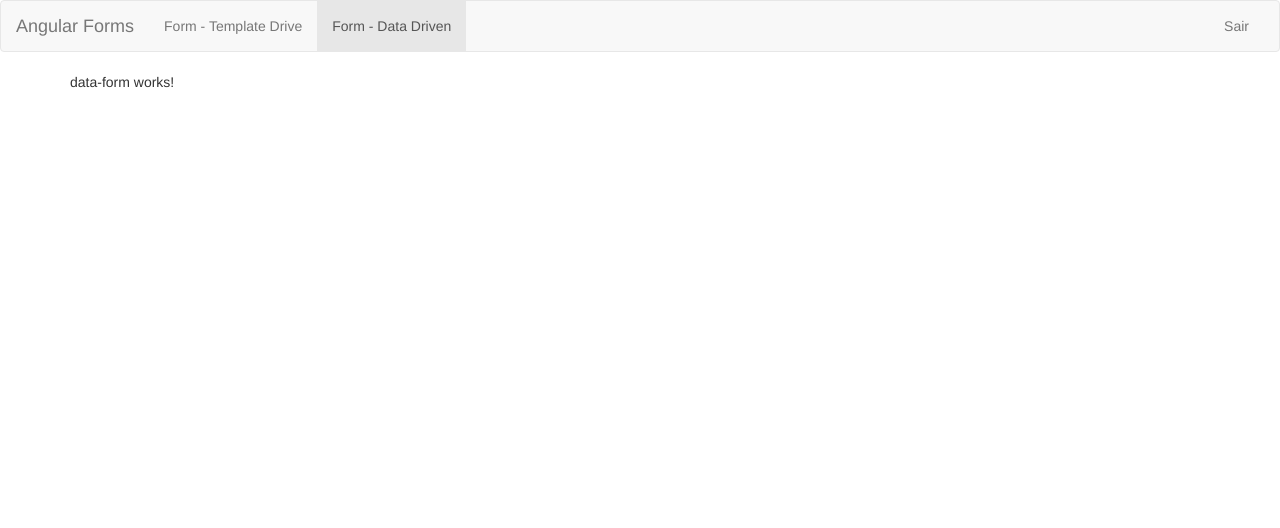
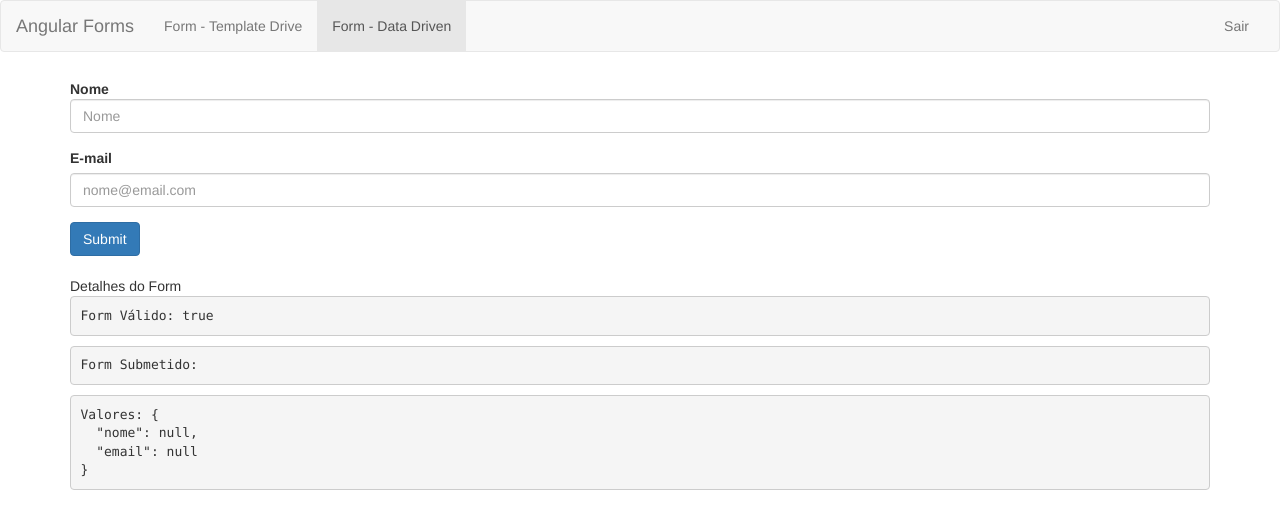
Before and after one commit to paulo-nazareth/curso_angular_v2, an Angular app in the folder forms/: page /dataForm in a window 1280 px wide. Shown: the top 528 px of the page. Built offline with nearby package versions, Linux system fonts and the light colour scheme.

Commit message:
Curso de Angular - 91# Formulário Reativos: Sincronizando HTML com FormGroup

```diff
--- a/forms/src/app/data-form/data-form.component.html
+++ b/forms/src/app/data-form/data-form.component.html
@@ -1,3 +1,20 @@
-<p>
-  data-form works!
-</p>
+<form class="form-horizontal" [formGroup]="formulario">
+  <div class="form-group">
+    <div class="col-sm-12">
+      <label class="control-label" for="nome">Nome</label>
+    </div>
+    <div class="col-sm-12">
+      <input type="text" class="form-control" id="nome" placeholder="Nome" formControlName="nome" aria-describedby="nomeError">
+    </div>
+  </div>
+  <div class="form-group">
+    <div class="col-sm-12"><label for="email">E-mail</label></div>
+    <div class="col-sm-12">
+      <input type="email" class="form-control" id="email" placeholder="nome@email.com" formControlName="email">
+    </div>
+  </div>
+
+  <button type="submit" class="btn btn-primary">Submit</button>
+
+  <app-form-debug [form]="formulario"></app-form-debug>
+</form>
--- a/forms/src/app/data-form/data-form.module.ts
+++ b/forms/src/app/data-form/data-form.module.ts
@@ -2,11 +2,13 @@ import { NgModule } from '@angular/core';
 import { CommonModule } from '@angular/common';
 import { DataFormComponent } from './data-form.component';
 import { ReactiveFormsModule } from '@angular/forms';
+import { SharedModule } from 'app/shared/shared.module';
 
 @NgModule({
   imports: [
     CommonModule,
-    ReactiveFormsModule
+    ReactiveFormsModule,
+    SharedModule
   ],
   declarations: [
     DataFormComponent
```
Also changed, not shown: forms/src/app/shared/shared.module.ts (added, +20 -0 lines), forms/src/app/template-form/template-form.module.ts (+5 -6 lines), forms/src/app/shared/campo-control-erro/campo-control-erro.component.css (added), forms/src/app/shared/campo-control-erro/campo-control-erro.component.html (renamed from forms/src/app/campo-control-erro/campo-control-erro.component.html), forms/src/app/shared/campo-control-erro/campo-control-erro.component.ts (renamed from forms/src/app/campo-control-erro/campo-control-erro.component.ts), forms/src/app/shared/form-debug/form-debug.component.css (added), forms/src/app/shared/form-debug/form-debug.component.html (renamed from forms/src/app/form-debug/form-debug.component.html), forms/src/app/shared/form-debug/form-debug.component.ts (renamed from forms/src/app/form-debug/form-debug.component.ts), 2 other files (tests, documents, lock files or other folders).
